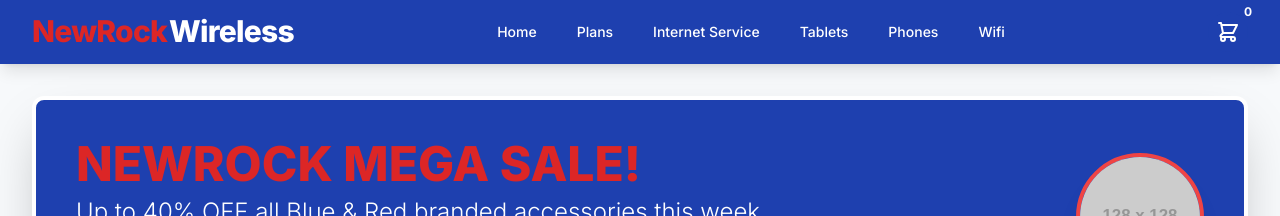
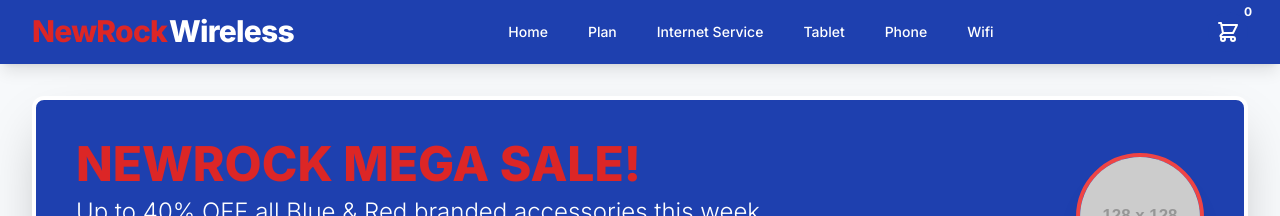
Before and after one commit to drutech6/newrock-wireless, a Jekyll site: the page built from index.html, in a window 1280 px wide. Shown: the top 216 px of the page. Built offline with Jekyll 4.4.1, drawn with Linux system fonts in a browser that asks for light colours; nearby versions of some CDN libraries.

Commit message:
Update header.html

```diff
--- a/_includes/header.html
+++ b/_includes/header.html
@@ -9,10 +9,10 @@
 
       <nav class="hidden md:flex space-x-4">
         <button onclick="app.setView('home')" class="text-white hover:text-red-300 px-3 py-2 rounded-md text-sm font-medium transition duration-150">Home</button>
-        <button onclick="app.setView('home', 'Plans')" class="text-white hover:text-red-300 px-3 py-2 rounded-md text-sm font-medium transition duration-150">Plans</button>
+        <button onclick="app.setView('home', 'Plan')" class="text-white hover:text-red-300 px-3 py-2 rounded-md text-sm font-medium transition duration-150">Plan</button>
         <button onclick="app.setView('home', 'Internet Service')" class="text-white hover:text-red-300 px-3 py-2 rounded-md text-sm font-medium transition duration-150">Internet Service</button>
-        <button onclick="app.setView('home', 'Tablets')" class="text-white hover:text-red-300 px-3 py-2 rounded-md text-sm font-medium transition duration-150">Tablets</button>
-        <button onclick="app.setView('home', 'Phones')" class="text-white hover:text-red-300 px-3 py-2 rounded-md text-sm font-medium transition duration-150">Phones</button>
+        <button onclick="app.setView('home', 'Tablets')" class="text-white hover:text-red-300 px-3 py-2 rounded-md text-sm font-medium transition duration-150">Tablet</button>
+        <button onclick="app.setView('home', 'Phones')" class="text-white hover:text-red-300 px-3 py-2 rounded-md text-sm font-medium transition duration-150">Phone</button>
         <button onclick="app.setView('home', 'Wifi')" class="text-white hover:text-red-300 px-3 py-2 rounded-md text-sm font-medium transition duration-150">Wifi</button>
       </nav>
 
```
